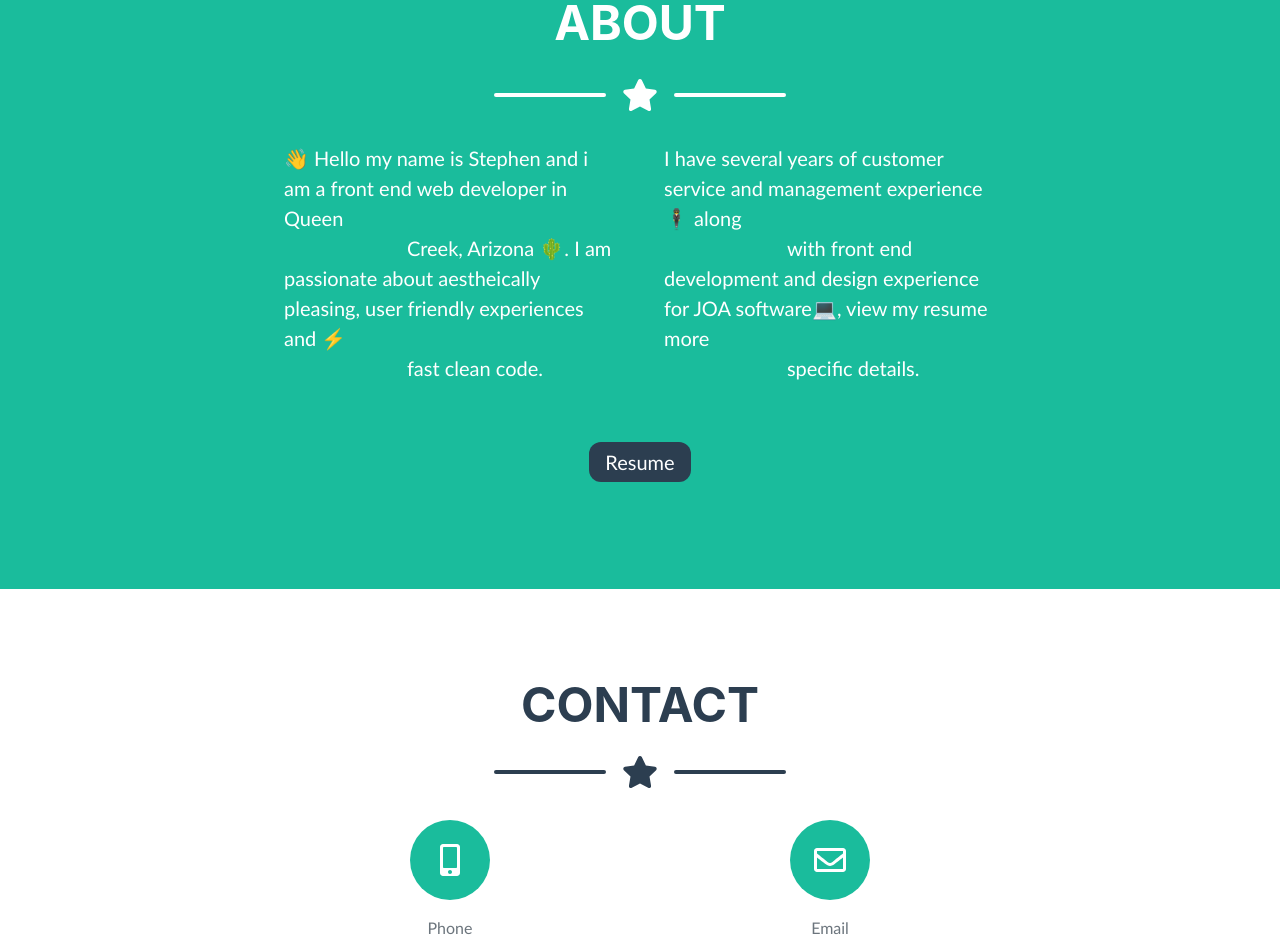
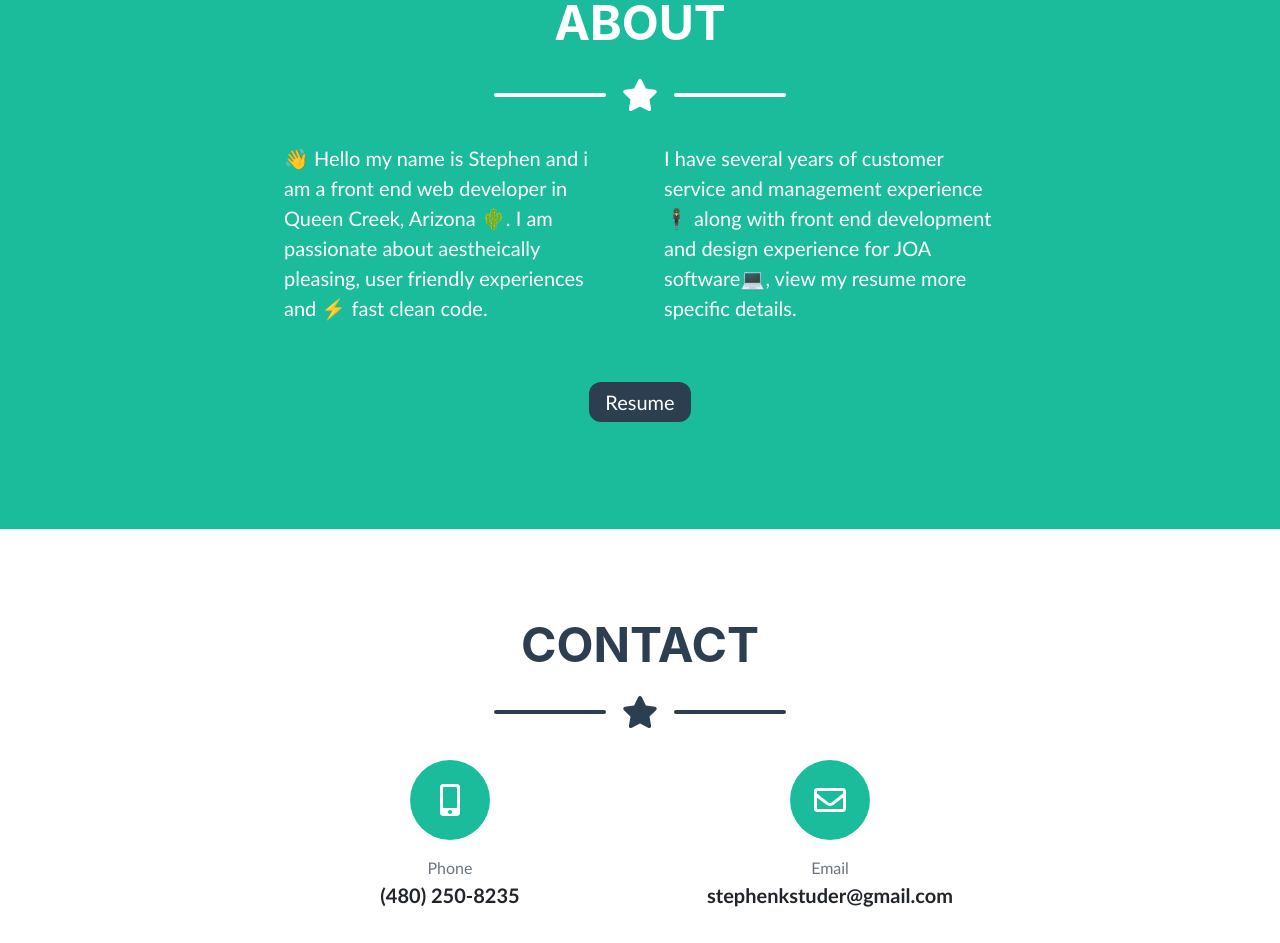
Before and after one commit to stephenstuder/personalwebsite, a plain HTML site: page index.html in a window 1280 px wide. Shown: the part 1812-2755 px from the top of the page. Drawn offline with nearby package versions, Linux system fonts and the light colour scheme; some packages are replaced by stand-ins of ours; a script that the page names is missing; a web font is replaced by a local one.

Commit message:
uneccesary prewrap class removed

```diff
--- a/index.html
+++ b/index.html
@@ -463,14 +463,14 @@
             <div class="row mb-4">
                 <div class="col-lg-4 ml-auto">
                     <!-- prettier-ignore -->
-                    <p class="pre-wrap lead">👋 Hello my name is Stephen and i am a front end web developer in Queen
+                    <p class=" lead">👋 Hello my name is Stephen and i am a front end web developer in Queen
                         Creek, Arizona 🌵. I am passionate about aestheically pleasing, user friendly experiences and ⚡
                         fast clean code.</p>
                 </div>
 
                 <div class="col-lg-4 mr-auto">
                     <!-- prettier-ignore -->
-                    <p class="pre-wrap lead">I have several years of customer service and management experience 🕴 along
+                    <p class=" lead">I have several years of customer service and management experience 🕴 along
                         with front end development and design experience for JOA software💻, view my resume more
                         specific details.</p>
                 </div>
```
